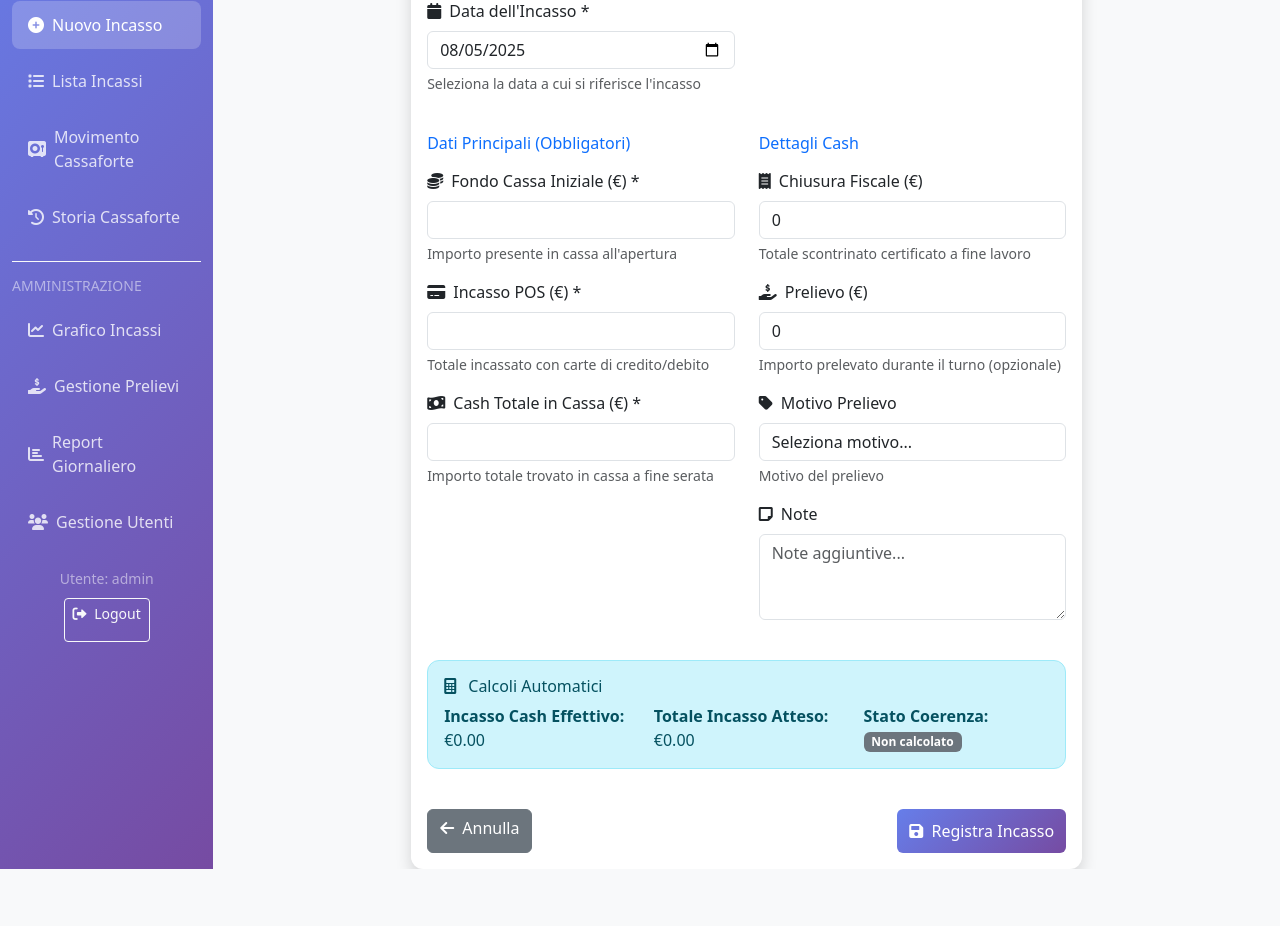
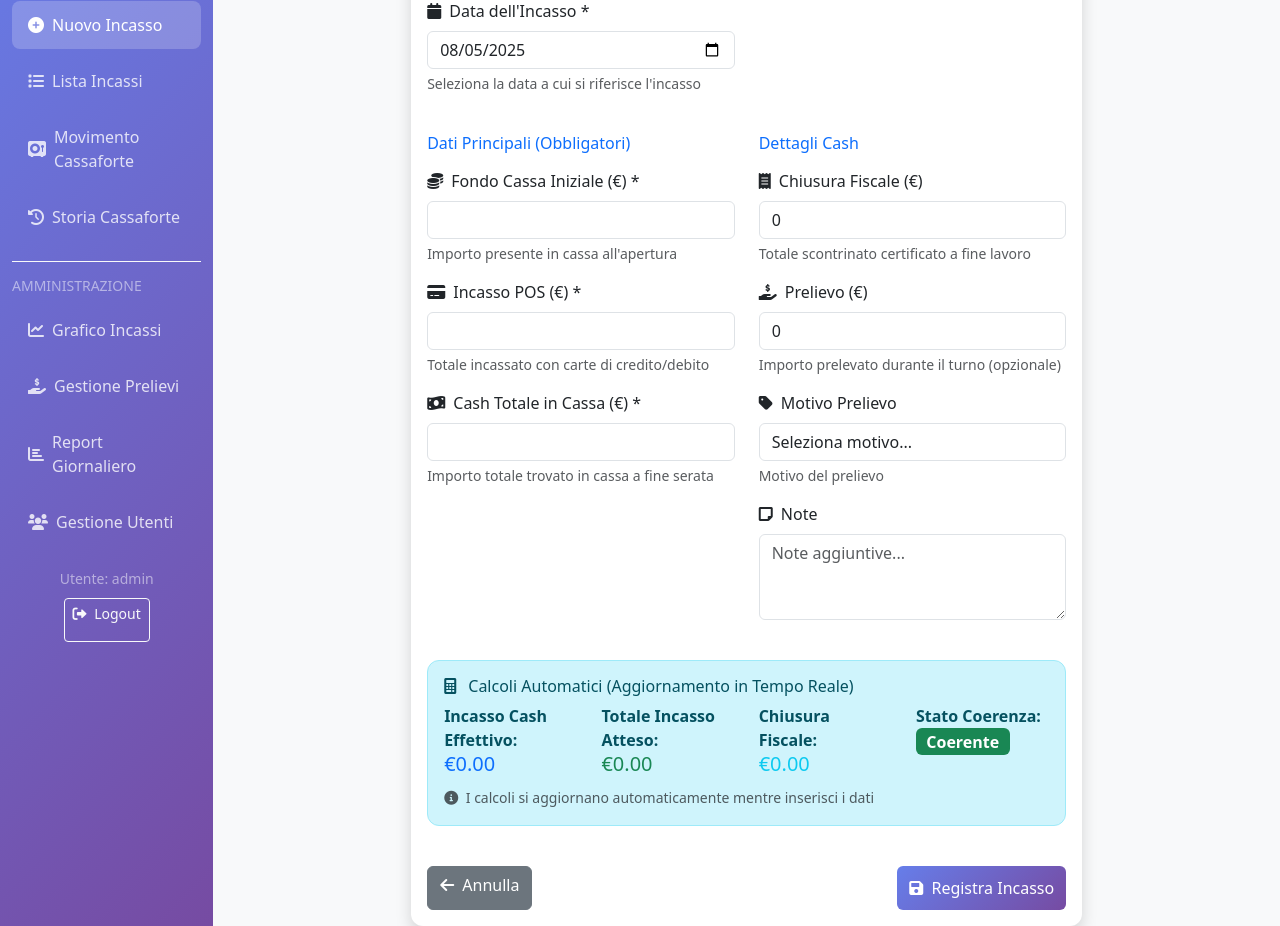
Before and after one commit to plaza009/gestionale_incassi, a Flask app: page /incassi/nuovo in a window 1280 px wide. Shown: the part 157-1083 px from the top of the page. Before the commit the page ends 1026 px from the top, so only its background shows below. Run offline with Flask 3, Linux system fonts and the light colour scheme; a user stored in the database is signed in.

Commit message:
Calcoli in tempo reale con feedback visivo migliorato

```diff
--- a/templates/nuovo_incasso.html
+++ b/templates/nuovo_incasso.html
@@ -136,20 +136,32 @@
                             <div class="alert alert-info">
                                 <h6 class="alert-heading">
                                     <i class="fas fa-calculator me-2"></i>
-                                    Calcoli Automatici
+                                    Calcoli Automatici (Aggiornamento in Tempo Reale)
                                 </h6>
                                 <div class="row">
-                                    <div class="col-md-4">
-                                        <strong>Incasso Cash Effettivo:</strong>
-                                        <span id="incasso_cash_effettivo">€0.00</span>
+                                    <div class="col-md-3">
+                                        <strong>Incasso Cash Effettivo:</strong><br>
+                                        <span id="incasso_cash_effettivo" class="h5 text-primary">€0.00</span>
                                     </div>
-                                    <div class="col-md-4">
-                                        <strong>Totale Incasso Atteso:</strong>
-                                        <span id="totale_atteso">€0.00</span>
+                                    <div class="col-md-3">
+                                        <strong>Totale Incasso Atteso:</strong><br>
+                                        <span id="totale_atteso" class="h5 text-success">€0.00</span>
                                     </div>
-                                    <div class="col-md-4">
-                                        <strong>Stato Coerenza:</strong>
-                                        <span id="coerenza" class="badge bg-secondary">Non calcolato</span>
+                                    <div class="col-md-3">
+                                        <strong>Chiusura Fiscale:</strong><br>
+                                        <span id="chiusura_fiscale_display" class="h5 text-info">€0.00</span>
+                                    </div>
+                                    <div class="col-md-3">
+                                        <strong>Stato Coerenza:</strong><br>
+                                        <span id="coerenza" class="badge bg-secondary fs-6">Non calcolato</span>
+                                    </div>
+                                </div>
+                                <div class="row mt-2">
+                                    <div class="col-12">
+                                        <small class="text-muted">
+                                            <i class="fas fa-info-circle me-1"></i>
+                                            I calcoli si aggiornano automaticamente mentre inserisci i dati
+                                        </small>
                                     </div>
                                 </div>
                             </div>
@@ -212,14 +224,16 @@ function verificaCoerenza() {
 function aggiornaCalcoli() {
     const incassoCashEffettivo = calcolaIncassoCashEffettivo();
     const totaleAtteso = calcolaTotaleAtteso();
+    const chiusuraFiscale = parseFloat(document.getElementById('chiusura_fiscale')?.value || 0);
     const coerenza = verificaCoerenza();
 
     document.getElementById('incasso_cash_effettivo').textContent = `€${incassoCashEffettivo.toFixed(2)}`;
     document.getElementById('totale_atteso').textContent = `€${totaleAtteso.toFixed(2)}`;
+    document.getElementById('chiusura_fiscale_display').textContent = `€${chiusuraFiscale.toFixed(2)}`;
 
     const coerenzaElement = document.getElementById('coerenza');
     coerenzaElement.textContent = coerenza.stato;
-    coerenzaElement.className = `badge ${coerenza.classe}`;
+    coerenzaElement.className = `badge ${coerenza.classe} fs-6`;
 }
 
 // Event listeners per aggiornamento automatico
@@ -230,10 +244,14 @@ document.getElementById('prelievo_importo').addEventListener('input', aggiornaCa
 
 // Aggiungi event listeners solo se i campi esistono
 const chiusuraFiscaleElement = document.getElementById('chiusura_fiscale');
-
 if (chiusuraFiscaleElement) {
     chiusuraFiscaleElement.addEventListener('input', aggiornaCalcoli);
 }
+
+// Calcola valori iniziali al caricamento della pagina
+document.addEventListener('DOMContentLoaded', function() {
+    aggiornaCalcoli();
+});
 
 // Gestione campo motivo prelievo
 function gestisciMotivoPrelievo() {
```
Also changed, not shown: templates/modifica_incasso.html (+25 -11 lines).
